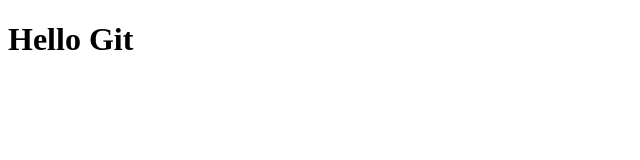
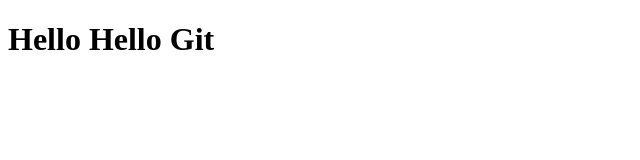
Before and after one commit to SadeEtensh/Learn-git, a plain HTML site: page index.html in a window 1280 px wide. Shown: the whole page, without its empty margins (0-640 px from the left). Drawn offline with Linux system fonts and the light colour scheme.

Commit message:
updated H1

```diff
--- a/index.html
+++ b/index.html
@@ -7,6 +7,6 @@
     <title>Document</title>
 </head>
 <body>
-    <h1>Hello Git </h1>
+    <h1>Hello Hello Git </h1>
 </body>
 </html>
```
